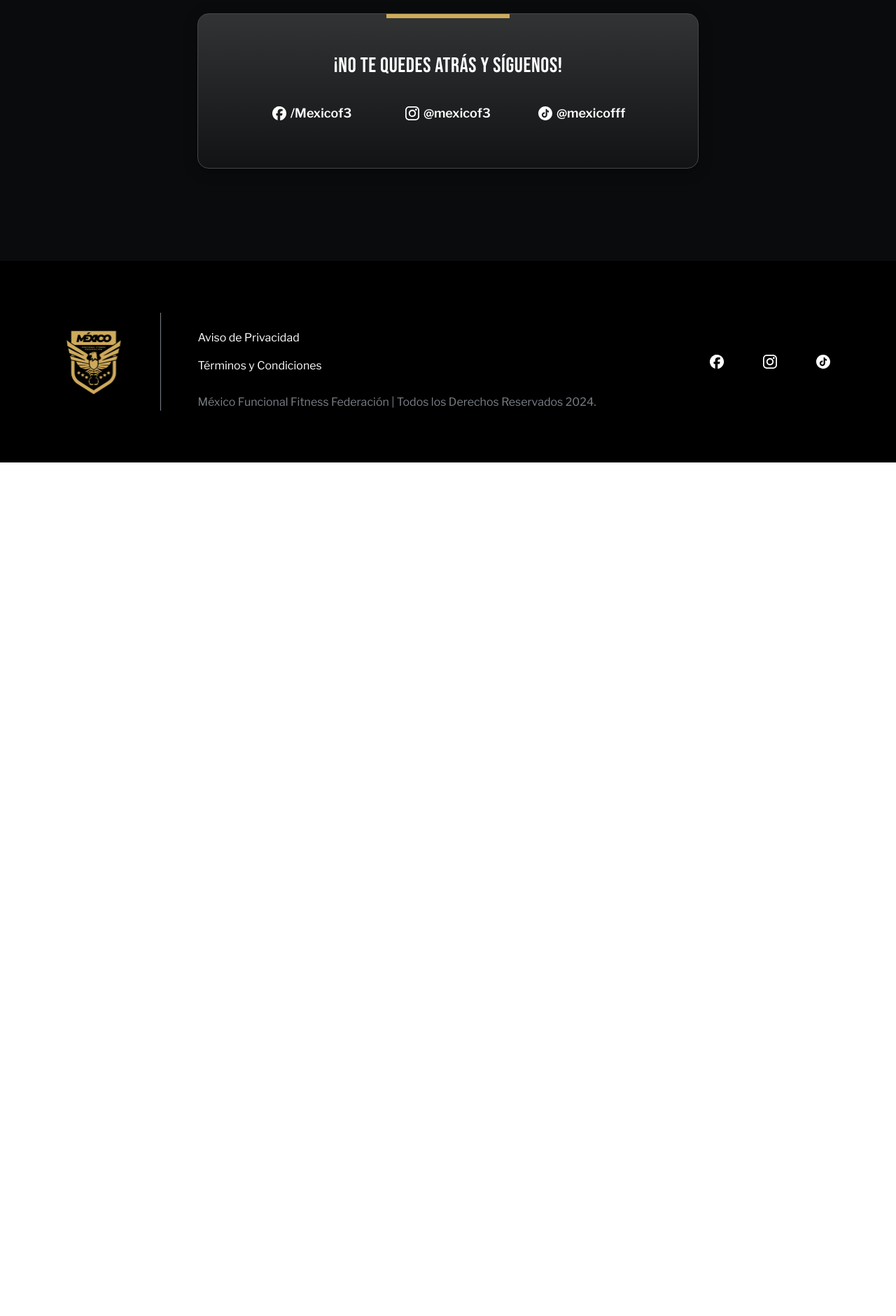
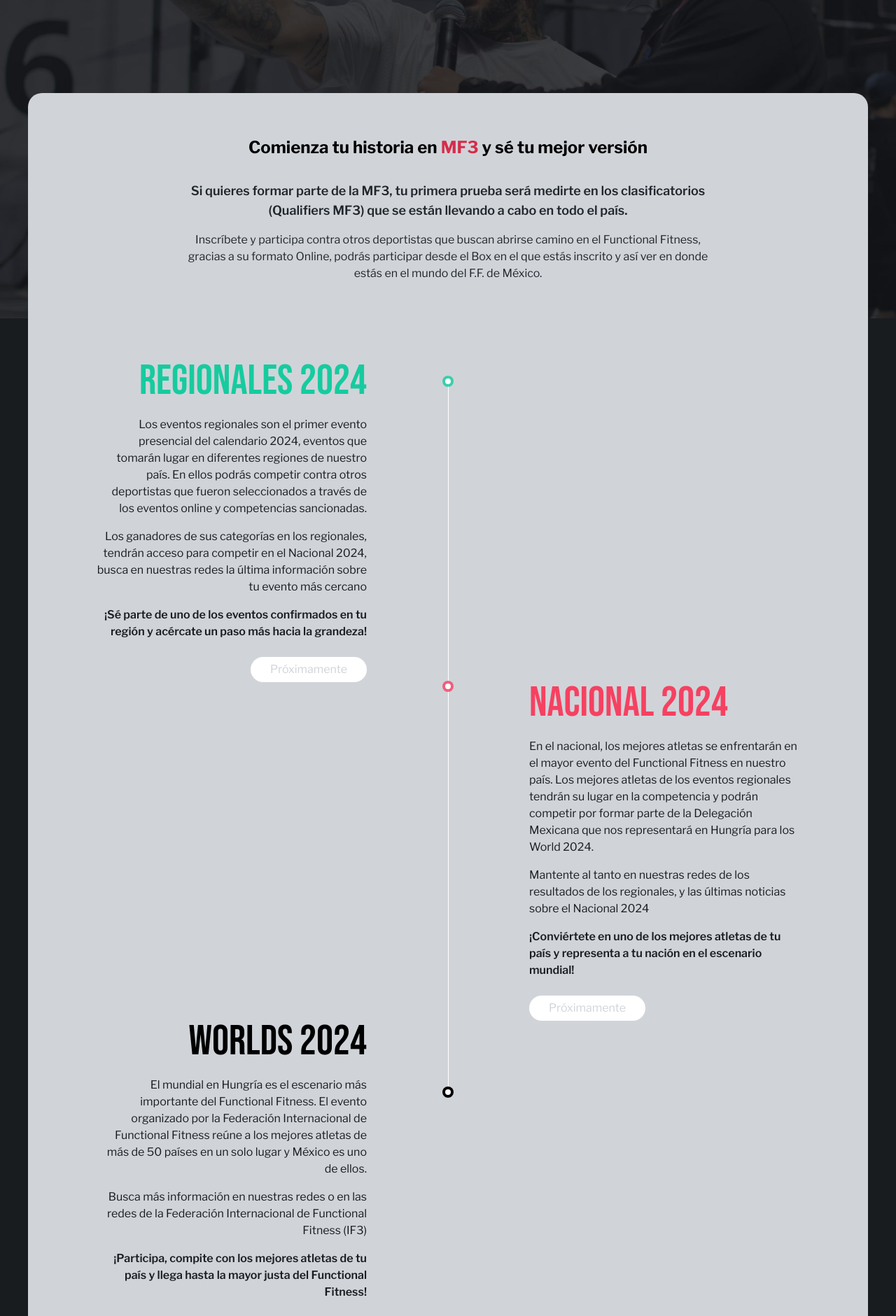
Before and after one commit to alejandro-mr/mf3, a React (Vite) app: page / in a window 1280 px wide. Shown: the part 3060-4941 px from the top of the page at 70% size. Before the commit the page ends 3721 px from the top, so only its background shows below. Built offline with nearby package versions, Linux system fonts and the light colour scheme.

Commit message:
Adding initial version of roadmap section.'

```diff
--- a/src/components/Layout/Footer/Footer.tsx
+++ b/src/components/Layout/Footer/Footer.tsx
@@ -3,6 +3,9 @@
 import instagramLogo from "../../../assets/instagram.svg";
 import tiktokLogo from "../../../assets/tiktok.svg";
 import "./Footer.css";
+import FacebookLink from "../../FacebookLink/FacebookLink";
+import InstagramLink from "../../InstagramLink/InstagramLink";
+import TiktokLink from "../../TiktokLink/TiktokLink";
 
 function Footer() {
   return (
@@ -27,19 +30,13 @@
       </div>
       <ul className="social-navigation">
         <li>
-          <a href="">
-            <img src={facebookLogo} />
-          </a>
+          <FacebookLink iconOnly />
         </li>
         <li>
-          <a href="">
-            <img src={instagramLogo} />
-          </a>
+          <InstagramLink iconOnly />
         </li>
         <li>
-          <a href="">
-            <img src={tiktokLogo} />
-          </a>
+          <TiktokLink iconOnly />
         </li>
       </ul>
     </footer>
--- a/src/pages/Index/Index.tsx
+++ b/src/pages/Index/Index.tsx
@@ -5,6 +5,7 @@
 import aboutUsPicture from "../../assets/about-us-picture.png";
 
 import "./Index.css";
+import RoadmapSection from "./components/RoadmapSection/RoadmapSection";
 
 function Index() {
   return (
@@ -84,22 +85,7 @@
         </section>
       </div>
       <CommunitySection />
-      <div className="section-wrapper bg-gray-6 bg-[url('/roadmap-bg.png')]">
-        <p>
-          Comienza tu historia en <span>MF3</span> y sé tu mejor versión
-        </p>
-        <p>
-          Si quieres formar parte de la MF3, tu primera prueba será medirte en
-          los clasificatorios (Qualifiers MF3) que se están llevando a cabo en
-          todo el país.
-        </p>
-        <p>
-          Inscríbete y participa contra otros deportistas que buscan abrirse
-          camino en el Functional Fitness, gracias a su formato Online, podrás
-          participar desde el Box en el que estás inscrito y así ver en donde
-          estás en el mundo del F.F. de México.
-        </p>
-      </div>
+      <RoadmapSection />
       <SocialSection />
     </>
   );
--- /dev/null
+++ b/src/pages/Index/components/RoadmapSection/RoadmapSection.tsx
@@ -0,0 +1,108 @@
+function RoadmapSection() {
+  return (
+    <div className="section-wrapper bg-gray-6 bg-[url('/roadmap-bg.png')] bg-no-repeat px-10 pt-[21.375rem] items-center ">
+      <div className="bg-gray-2 text-gray-6 rounded-[20px] pt-[3.875rem] pb-[9.813rem] px-24 w-full">
+        <div className="flex flex-col gap-4 items-center pb-28 text-gray-5">
+          <p className="font-bold text-2xl text-black pb-4">
+            Comienza tu historia en <span className="text-red-dark">MF3</span> y
+            sé tu mejor versión
+          </p>
+          <p className="max-w-3xl text-center text-gray-5 font-semibold text-lg">
+            Si quieres formar parte de la MF3, tu primera prueba será medirte en
+            los clasificatorios (Qualifiers MF3) que se están llevando a cabo en
+            todo el país.
+          </p>
+          <p className="max-w-3xl text-center text-gray-5">
+            Inscríbete y participa contra otros deportistas que buscan abrirse
+            camino en el Functional Fitness, gracias a su formato Online, podrás
+            participar desde el Box en el que estás inscrito y así ver en donde
+            estás en el mundo del F.F. de México.
+          </p>
+        </div>
+        <div className="grid grid-cols-[minmax(0,_1fr)_minmax(1rem,_14.5rem)_minmax(0,_1fr)]">
+          <div className="flex flex-col items-end gap-5">
+            <p className="font-bebas text-6xl	text-green-neutral">
+              Regionales 2024
+            </p>
+            <div className="text-right flex flex-col items-end gap-4">
+              <p>
+                Los eventos regionales son el primer evento presencial del
+                calendario 2024, eventos que tomarán lugar en diferentes
+                regiones de nuestro país. En ellos podrás competir contra otros
+                deportistas que fueron seleccionados a través de los eventos
+                online y competencias sancionadas.
+              </p>
+              <p>
+                Los ganadores de sus categorías en los regionales, tendrán
+                acceso para competir en el Nacional 2024, busca en nuestras
+                redes la última información sobre tu evento más cercano
+              </p>
+              <p className="font-semibold">
+                ¡Sé parte de uno de los eventos confirmados en tu región y
+                acércate un paso más hacia la grandeza!
+              </p>
+              <a className="bg-white text-gray-2 rounded-3xl py-1.5 px-7 mt-2">
+                Próximamente
+              </a>
+            </div>
+          </div>
+          <div className="row-span-3 flex flex-col items-center mt-[22px] mb-[350px] relative">
+            <span className="h-full w-px bg-white absolute" />
+            <span className="h-4 w-4 rounded-full bg-green-neutral/80 relative before:absolute before:h-2 before:w-2 before:inset-0 before:m-auto before:bg-white before:rounded-full"></span>
+            <span className="mt-[420px] mb-auto h-4 w-4 rounded-full bg-red-neutral/80 relative before:absolute before:h-2 before:w-2 before:inset-0 before:m-auto before:bg-white before:rounded-full"></span>
+            <span className="h-4 w-4 rounded-full bg-black relative before:absolute before:h-2 before:w-2 before:inset-0 before:m-auto before:bg-white before:rounded-full"></span>
+          </div>
+          <div></div>
+          <div></div>
+          <div className="flex flex-col items-start gap-5">
+            <p className="font-bebas text-6xl	text-red-neutral">Nacional 2024</p>
+            <div className="text-left flex flex-col items-start gap-4">
+              <p>
+                En el nacional, los mejores atletas se enfrentarán en el mayor
+                evento del Functional Fitness en nuestro país. Los mejores
+                atletas de los eventos regionales tendrán su lugar en la
+                competencia y podrán competir por formar parte de la Delegación
+                Mexicana que nos representará en Hungría para los World 2024.
+              </p>
+              <p>
+                Mantente al tanto en nuestras redes de los resultados de los
+                regionales, y las últimas noticias sobre el Nacional 2024
+              </p>
+              <p className="font-semibold">
+                ¡Conviértete en uno de los mejores atletas de tu país y
+                representa a tu nación en el escenario mundial!
+              </p>
+              <a className="bg-white text-gray-2 rounded-3xl py-1.5 px-7 mt-2">
+                Próximamente
+              </a>
+            </div>
+          </div>
+          <div className="flex flex-col items-end gap-5">
+            <p className="font-bebas text-6xl	text-black">Worlds 2024</p>
+            <div className="text-right flex flex-col items-end gap-4">
+              <p>
+                El mundial en Hungría es el escenario más importante del
+                Functional Fitness. El evento organizado por la Federación
+                Internacional de Functional Fitness reúne a los mejores atletas
+                de más de 50 países en un solo lugar y México es uno de ellos.
+              </p>
+              <p>
+                Busca más información en nuestras redes o en las redes de la
+                Federación Internacional de Functional Fitness (IF3)
+              </p>
+              <p className="font-semibold">
+                ¡Participa, compite con los mejores atletas de tu país y llega
+                hasta la mayor justa del Functional Fitness!
+              </p>
+              <a className="bg-white text-gray-2 rounded-3xl py-1.5 px-7 mt-2">
+                Próximamente
+              </a>
+            </div>
+          </div>
+        </div>
+      </div>
+    </div>
+  );
+}
+
+export default RoadmapSection;
--- a/tailwind.config.js
+++ b/tailwind.config.js
@@ -14,11 +14,16 @@
         },
         green: {
           neutral: "#16CB9F",
+          dark: "#1EAC8A",
         },
         gold: "#CEAA5B",
         mustard: "#FAB348",
         violet: {
           neutral: "#9888FF",
+        },
+        red: {
+          neutral: "#F64161",
+          dark: "#D62C4A",
         },
       },
       fontFamily: {
```
